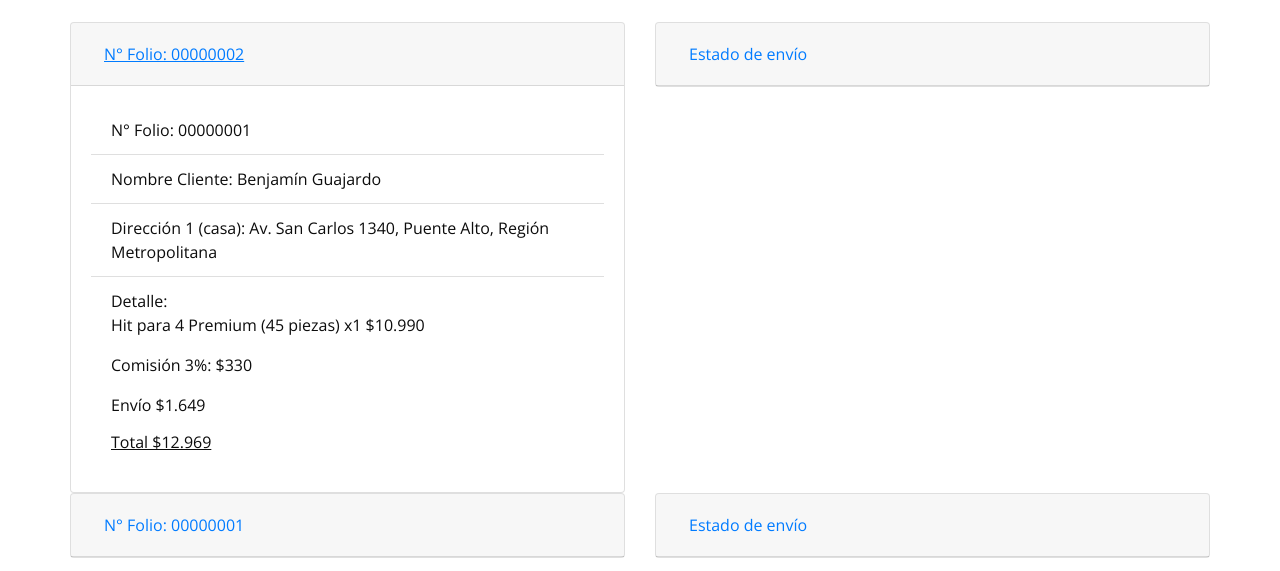
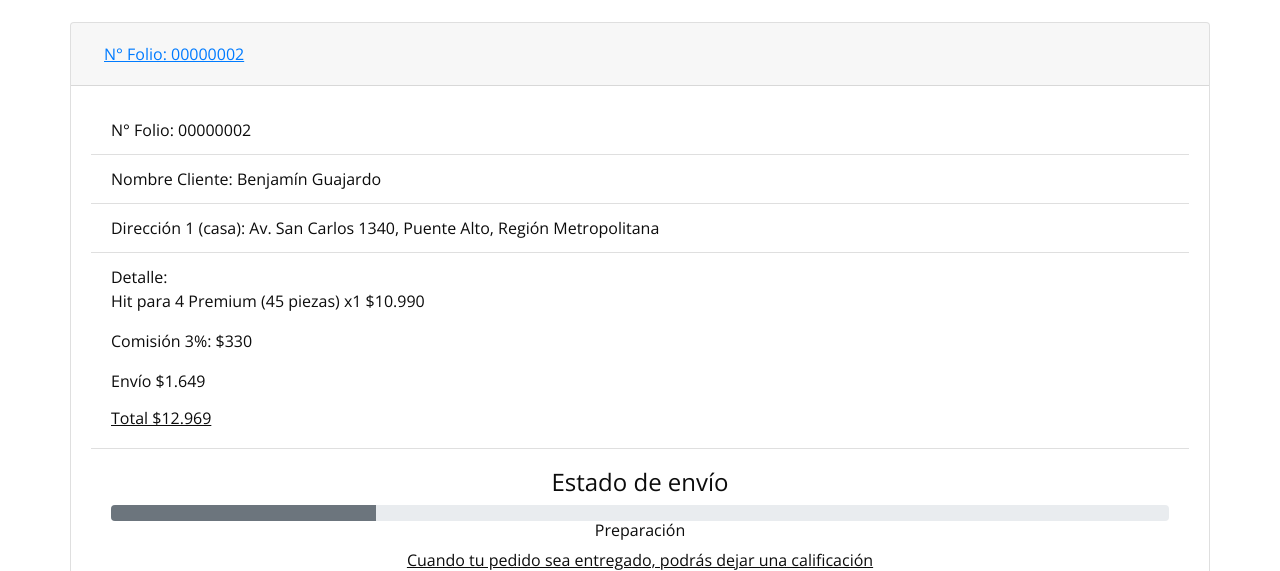
Before and after one commit to benguajardo/benguajardo.github.io, a plain HTML site: page compras.html in a window 1280 px wide. Both pictures are taken after a click on the button "N° Folio: 00000002". Shown: the part 229-800 px from the top of the page. Drawn offline with nearby package versions, Linux system fonts and the light colour scheme; some packages are replaced by stand-ins of ours; files that its build step writes are made by us from their sources.

Commit message:
se cambio estilo de compras

```diff
--- a/compras.html
+++ b/compras.html
@@ -160,20 +160,20 @@
         </h2>
       </div>
       <div class="row">
-        <div class="col-md-6">
-          <div id="accordionBol2">
+        <div class="col-md-12">
+          <div id="accordion2">
             <div class="card">
-              <div class="card-header" id="headingBol2">
+              <div class="card-header" id="headingTwo">
                 <h5 class="mb-0">
-                  <button class="btn btn-link" data-toggle="collapse" data-target="#Bol2" aria-expanded="true" aria-controls="Bol2">
+                  <button class="btn btn-link" data-toggle="collapse" data-target="#collapseTwo" aria-expanded="true" aria-controls="collapseOne">
                     N° Folio: 00000002
                   </button>
                 </h5>
               </div>
-              <div id="Bol2" class="collapse" aria-labelledby="headingBol2"  data-parent="#accordion">
+              <div id="collapseTwo" class="collapse" aria-labelledby="headingTwo" data-parent="#accordion1">
                 <div class="card-body">
                   <ul class="list-group list-group-flush">
-                    <li class="list-group-item">N° Folio: 00000001</li>
+                    <li class="list-group-item">N° Folio: 00000002</li>
                     <li class="list-group-item">Nombre Cliente: Benjamín Guajardo</li>
                     <li class="list-group-item">Dirección 1 (casa): Av. San Carlos 1340, Puente Alto, Región Metropolitana</li>
                     <li class="list-group-item">Detalle: <p>Hit para 4 Premium (45 piezas) x1 $10.990</p>
@@ -182,23 +182,8 @@
                     <h6 style="text-decoration: underline;">Total $12.969</h6>
                   </li>
                   </ul>
-                </div>
-              </div>
-            </div>
-          </div>
-        </div>
-        <div class="col-md-6">
-          <div id="accordionEnv2">
-            <div class="card">
-              <div class="card-header" id="headingEnv">
-                <h5 class="mb-0">
-                  <button class="btn btn-link" data-toggle="collapse" data-target="#Envio2" aria-expanded="true" aria-controls="Envio2">
-                    Estado de envío
-                  </button>
-                </h5>
-              </div>
-              <div id="Envio2" class="collapse" aria-labelledby="headingEnv" data-parent="#accordion">
-                <div class="card-body">
+                  <div class="card-body" style="text-align: center;">
+                    <h4>Estado de envío</h4>
                     <div class="progress">
                       <div class="progress-bar bg-secondary" role="progressbar" style="width: 25%" aria-valuenow="30" aria-valuemin="0" aria-valuemax="100"></div>
                     </div>
@@ -209,20 +194,22 @@
               </div>
             </div>
           </div>
-        <div class="col-md-6">
+        </div>
+
+        <div class="col-md-12">
           <div id="accordion1">
             <div class="card">
               <div class="card-header" id="headingOne">
                 <h5 class="mb-0">
-                  <button class="btn btn-link" data-toggle="collapse" data-target="#collapseTwo" aria-expanded="true" aria-controls="collapseOne">
+                  <button class="btn btn-link" data-toggle="collapse" data-target="#collapseOne" aria-expanded="true" aria-controls="collapseOne">
                     N° Folio: 00000001
                   </button>
                 </h5>
               </div>
-              <div id="collapseTwo" class="collapse" aria-labelledby="headingOne" data-parent="#accordion1">
+              <div id="collapseOne" class="collapse" aria-labelledby="headingOne" data-parent="#accordion1">
                 <div class="card-body">
                   <ul class="list-group list-group-flush">
-                    <li class="list-group-item">N° Folio: 00000002</li>
+                    <li class="list-group-item">N° Folio: 00000001</li>
                     <li class="list-group-item">Nombre Cliente: Benjamín Guajardo</li>
                     <li class="list-group-item">Dirección 1 (casa): Av. San Carlos 1340, Puente Alto, Región Metropolitana</li>
                     <li class="list-group-item">Detalle: <p>Whopper Extreme x1 $15.990</p>
@@ -231,23 +218,8 @@
                     <h6 style="text-decoration: underline;">Total $18.119</h6>
                   </li>
                   </ul>
-                </div>
-              </div>
-            </div>
-          </div>
-        </div>
-        <div class="col-md-6">
-          <div id="accordion">
-            <div class="card">
-              <div class="card-header" id="headingEnv1">
-                <h5 class="mb-0">
-                  <button class="btn btn-link" data-toggle="collapse" data-target="#Envio1" aria-expanded="true" aria-controls="Envio1">
-                    Estado de envío
-                  </button>
-                </h5>
-              </div>
-              <div id="Envio1" class="collapse" aria-labelledby="headingEnv1" data-parent="#accordion">
-                <div class="card-body">
+                  <div style="text-align: center;" class="card-body">
+                    <h4>Estado de envío</h4>
                     <div class="progress">
                       <div class="progress-bar bg-secondary" role="progressbar" style="width: 25%" aria-valuenow="30" aria-valuemin="0" aria-valuemax="100"></div>
                       <div class="progress-bar bg-danger" role="progressbar" style="width: 25%" aria-valuenow="20" aria-valuemin="0" aria-valuemax="100"></div>
@@ -255,8 +227,10 @@
                       <div class="progress-bar bg-success" role="progressbar" style="width: 25%" aria-valuenow="20" aria-valuemin="0" aria-valuemax="100"></div>
                     </div>
                     <h6 style="text-align: center;">Entregado</h6>
+                    <h1>Calificar productos</h1>
                     <form style="text-align: center;">
-                    <h1 class="clasificacion" style="text-align: center;">
+                      <h3 class="clasificacion" style="text-align: center;">
+                        <button style="text-align: center;" type="button" class="btn btn-outline-dark">Calificar</button>
                         <input id="radio1" type="radio" name="estrellas" value="5"><!--
                         --><label for="radio1">★</label><!--
                         --><input id="radio2" type="radio" name="estrellas" value="4"><!--
@@ -267,14 +241,19 @@
                         --><label for="radio4">★</label><!--
                         --><input id="radio5" type="radio" name="estrellas" value="1"><!--
                         --><label for="radio5">★</label>
-                    </h1>
-                    <button style="text-align: center;" type="button" class="btn btn-outline-dark">Calificar</button>
+                        <label>Whopper Extreme</label>
+                        <label>
+                          <img style="height: 120px;" src="https://s3-eu-central-1.amazonaws.com/bk-cl-demo.menu.app/wp-media-folder-burger-king-chile//home/ubuntu/wordpress/web/app/uploads/sites/13/2021/10/Fotos-sitio-BK_400px_Whopper-Extreme-Doble.png" alt="" srcset="">
+                        </label>
+                      </h3>
                     </form>
                   </div>
                 </div>
               </div>
             </div>
           </div>
+        </div>
+
 
       </div>
     </div>
```
Also changed, not shown: menu-iniciado.html (+0 -1 lines). Lines whose indentation alone changed are shown as unchanged.
